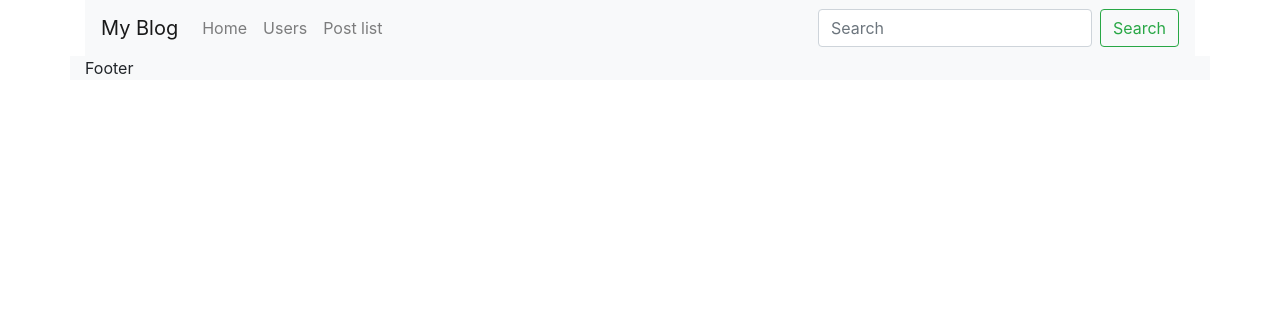
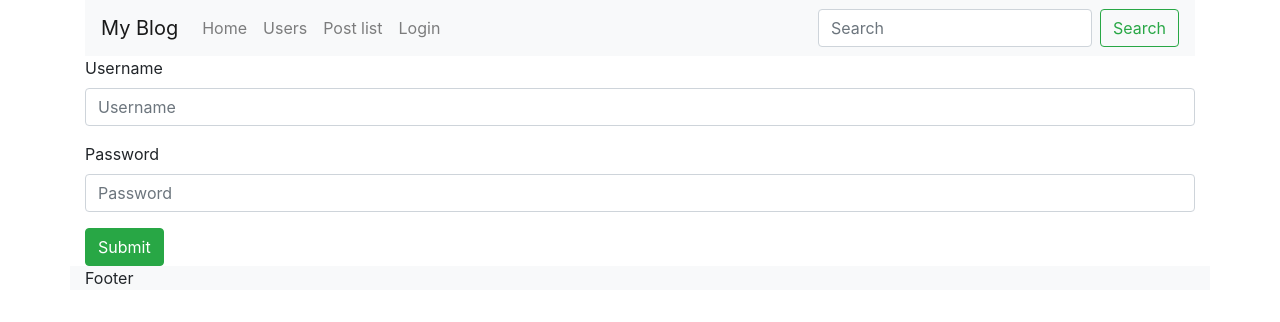
Before and after one commit to vinayjoshi03/react-basics, a React (Create React App) app: page /login in a window 1280 px wide. Shown: the top 322 px of the page. Built offline with nearby package versions, Linux system fonts and the light colour scheme; no server answers.

Commit message:
Added login form and validation

```diff
--- a/src/App.js
+++ b/src/App.js
@@ -9,6 +9,7 @@ import { Row, Col } from 'react-bootstrap';
 import { BrowserRouter as Router, Switch, Route } from 'react-router-dom'
 import Axios from 'axios';
 import {connect} from 'react-redux'
+import UserLogin from './containers/User/UserLogin'
 
 
 class App extends Component{
@@ -38,6 +39,9 @@ class App extends Component{
               <Route path="/users">
                 <User />
               </Route>
+              <Route path="/login">
+                <UserLogin />
+              </Route>
             </Switch>
             <Row><Col className="bg-light">Footer</Col></Row>
           </Layout>
--- a/src/actions/postActions.js
+++ b/src/actions/postActions.js
@@ -1,6 +1,6 @@
 import * as actionTypes from './types'
 import Axios from 'axios';
-import {Promise} from 'bluebird'
+//import {Promise} from 'bluebird'
 export const showLoading=(status=false)=>{
     return {type:actionTypes.SHOW_LOADING,payload:{showLoading:status}}
 }
--- a/src/components/Layout/Header.js
+++ b/src/components/Layout/Header.js
@@ -16,6 +16,7 @@ class Header extends Component {
                                 <Nav.Link href="/">Home</Nav.Link>
                                 <Nav.Link href="/users">Users</Nav.Link>
                                 <Nav.Link href="/post-list">Post list</Nav.Link>
+                                <Nav.Link href="/login">Login</Nav.Link>
                             </Nav>
                             <Form inline>
                                 <FormControl type="text" placeholder="Search" className="mr-sm-2" />
--- /dev/null
+++ b/src/components/User/UserLogin/UserLogin.js
@@ -0,0 +1,63 @@
+import React, { Component } from 'react'
+import { Form } from 'react-bootstrap'
+import {validateLoginForm} from '../../../util/validations'
+
+class UserLogin extends Component {
+    state = {
+        inputData: {username: "",password: ""},
+        errorMessages:{}
+    }
+    handleChange (event) {
+        let data=this.state.inputData;
+        data[event.target.name]=event.target.value;
+        this.setState({inputData:data});
+    }
+
+    async handleSubmit(event){
+        event.preventDefault();
+        let response={};
+        response = await validateLoginForm(this.state.inputData);
+        if(response===true) {
+
+        }
+        this.setState({errorMessages:response});
+    }
+
+
+
+
+    render() {
+        let userNameError = '';
+        let passwordError = '';
+        if(Object.keys(this.state.errorMessages).length>0) {
+            if(typeof this.state.errorMessages.username=='string') {
+                userNameError = this.state.errorMessages.username;
+            }
+            if(typeof this.state.errorMessages.password=='string') {
+                passwordError = this.state.errorMessages.password;
+            }
+        }
+        return (
+            <div>
+                <Form method="POST" onSubmit={this.handleSubmit.bind(this)}>
+                    <Form.Group controlId="exampleForm.ControlInput1">
+                        <Form.Label>Username</Form.Label>
+                        <Form.Control name="username" onChange={this.handleChange.bind(this)} type="text" placeholder="Username" />
+                        <p style={{ 'color': 'red' }}>{userNameError}</p>
+                    </Form.Group>
+
+                    <Form.Group controlId="exampleForm.ControlTextarea1" onChange={this.handleChange.bind(this)}>
+                        <Form.Label>Password</Form.Label>
+                        <Form.Control name="password" type="password" placeholder="Password" row="3"/>
+                        <p style={{ 'color': 'red' }}>
+                         {passwordError}
+                        </p>
+                    </Form.Group>
+                    <input variant="outline-success" className={'btn btn-success'} type="submit" value="Submit" />
+                </Form>
+            </div>
+        )
+    }
+}
+
+export default UserLogin;
--- /dev/null
+++ b/src/containers/User/UserLogin.js
@@ -0,0 +1,14 @@
+import React from 'react'
+
+import UserLoginForm from '../../components/User/UserLogin/UserLogin'
+
+const UserLogin = () =>{
+
+    return (
+        <div>
+            <UserLoginForm />
+        </div>
+    )
+}
+
+export default UserLogin
--- /dev/null
+++ b/src/util/validations.js
@@ -0,0 +1,27 @@
+
+
+export const validateLoginForm = (data) =>{
+    let keys = Object.keys(data);
+    let errorMessage = {};
+    keys.map((value, index) =>{
+        switch(value){
+            case "username":
+                if(data[value] === "") {
+                    errorMessage['username']="Username is required field";
+                }
+                break;
+            case 'password':
+                if(data[value] === "") {
+                    errorMessage['password']="Password is required field";
+                }
+                break;
+
+            default:
+                errorMessage['username']="Username is required field";
+                errorMessage['password']="Password is required field";
+
+        }
+        return errorMessage;
+    });
+    if(Object.keys(errorMessage).length>=0) {return errorMessage; } else {return true;}
+}
```
Also changed, not shown: 2 other files (tests, documents, lock files or other folders).
